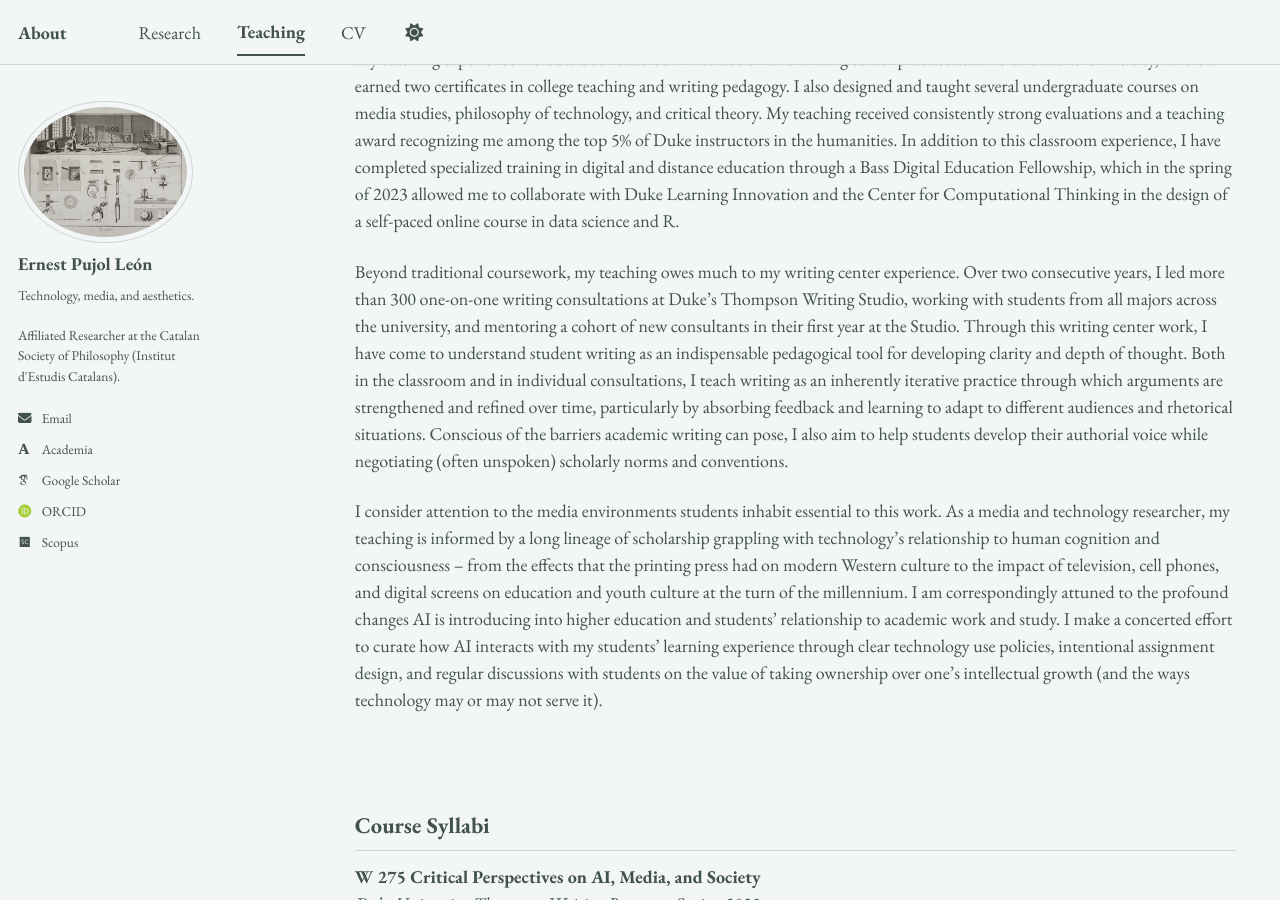
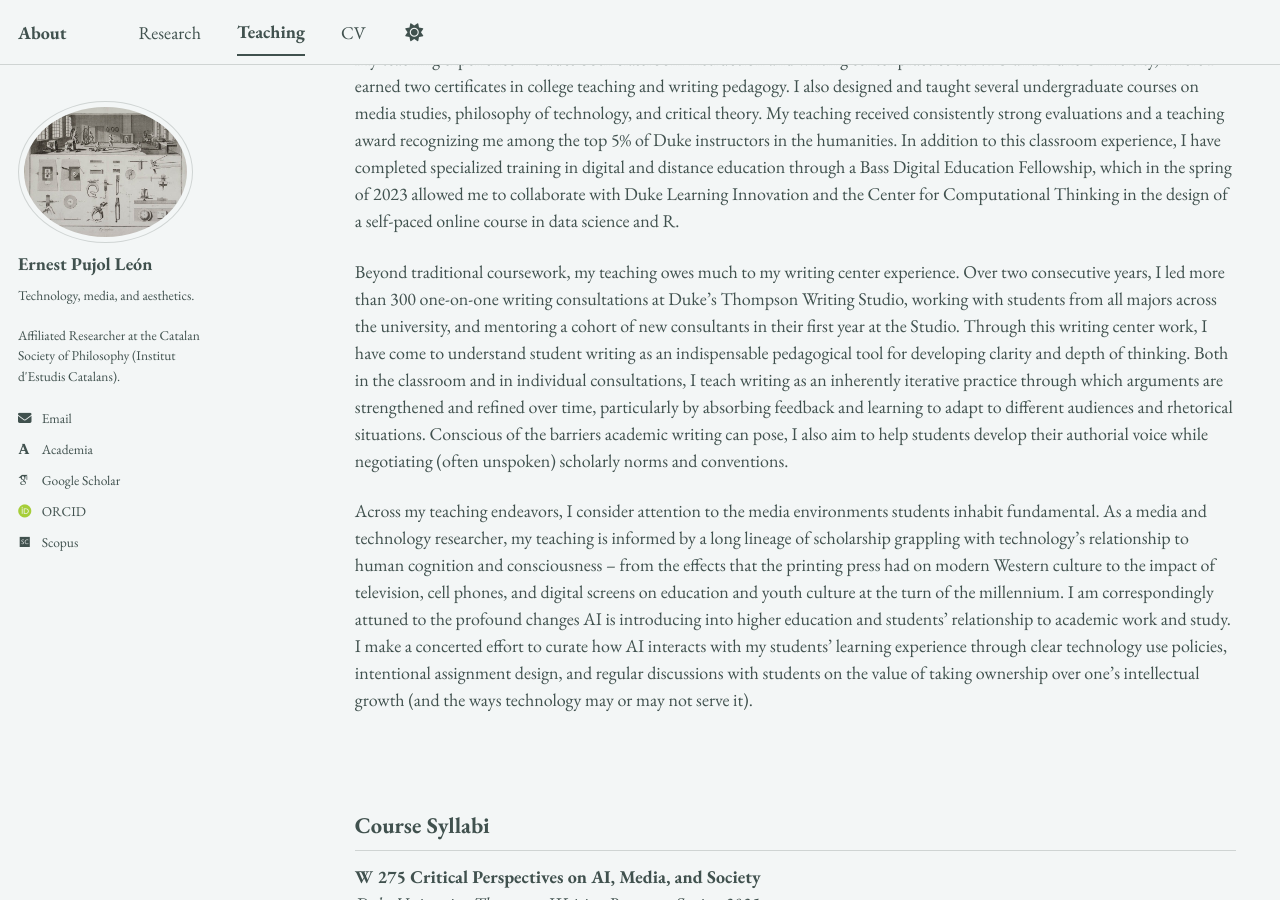
Before and after one commit to epujol90/epujol90.github.io, a Jekyll site: the page built from _pages/teaching.md, in a window 1280 px wide and 900 px high, scrolled down 282 px. Built offline with Jekyll 4.4.1, drawn with Linux system fonts in a browser that asks for light colours; some web fonts are replaced; a script bundle is joined from its source files by our own code; library files that are not in the unit come from our copies.

Commit message:
Update teaching.md

```diff
--- a/_pages/teaching.md
+++ b/_pages/teaching.md
@@ -9,9 +9,9 @@ As a teacher, my main goal is to help students become discerning interpreters of
 
 My teaching experience includes both classroom instruction and writing center practice at NYU and Duke University, where I earned two certificates in college teaching and writing pedagogy. I also designed and taught several undergraduate courses on media studies, philosophy of technology, and critical theory. My teaching received consistently strong evaluations and a teaching award recognizing me among the top 5% of Duke instructors in the humanities. In addition to this classroom experience, I have completed specialized training in digital and distance education through a Bass Digital Education Fellowship, which in the spring of 2023 allowed me to collaborate with Duke Learning Innovation and the Center for Computational Thinking in the design of a self-paced online course in data science and R.
 
-Beyond traditional coursework, my teaching owes much to my writing center experience. Over two consecutive years, I led more than 300 one-on-one writing consultations at Duke's Thompson Writing Studio, working with students from all majors across the university, and mentoring a cohort of new consultants in their first year at the Studio. Through this writing center work, I have come to understand student writing as an indispensable pedagogical tool for developing clarity and depth of thought. Both in the classroom and in individual consultations, I teach writing as an inherently iterative practice through which arguments are strengthened and refined over time, particularly by absorbing feedback and learning to adapt to different audiences and rhetorical situations. Conscious of the barriers academic writing can pose, I also aim to help students develop their authorial voice while negotiating (often unspoken) scholarly norms and conventions.
+Beyond traditional coursework, my teaching owes much to my writing center experience. Over two consecutive years, I led more than 300 one-on-one writing consultations at Duke's Thompson Writing Studio, working with students from all majors across the university, and mentoring a cohort of new consultants in their first year at the Studio. Through this writing center work, I have come to understand student writing as an indispensable pedagogical tool for developing clarity and depth of thinking. Both in the classroom and in individual consultations, I teach writing as an inherently iterative practice through which arguments are strengthened and refined over time, particularly by absorbing feedback and learning to adapt to different audiences and rhetorical situations. Conscious of the barriers academic writing can pose, I also aim to help students develop their authorial voice while negotiating (often unspoken) scholarly norms and conventions.
 
-I consider attention to the media environments students inhabit essential to this work. As a media and technology researcher, my teaching is informed by a long lineage of scholarship grappling with technology’s relationship to human cognition and consciousness -- from the effects that the printing press had on modern Western culture to the impact of television, cell phones, and digital screens on education and youth culture at the turn of the millennium. I am correspondingly attuned to the profound changes AI is introducing into higher education and students’ relationship to academic work and study. I make a concerted effort to curate how AI interacts with my students’ learning experience through clear technology use policies, intentional assignment design, and regular discussions with students on the value of taking ownership over one’s intellectual growth (and the ways technology may or may not serve it).
+Across my teaching endeavors, I consider attention to the media environments students inhabit fundamental. As a media and technology researcher, my teaching is informed by a long lineage of scholarship grappling with technology’s relationship to human cognition and consciousness -- from the effects that the printing press had on modern Western culture to the impact of television, cell phones, and digital screens on education and youth culture at the turn of the millennium. I am correspondingly attuned to the profound changes AI is introducing into higher education and students’ relationship to academic work and study. I make a concerted effort to curate how AI interacts with my students’ learning experience through clear technology use policies, intentional assignment design, and regular discussions with students on the value of taking ownership over one’s intellectual growth (and the ways technology may or may not serve it).
 <br>
 <br>
 <br>
```
